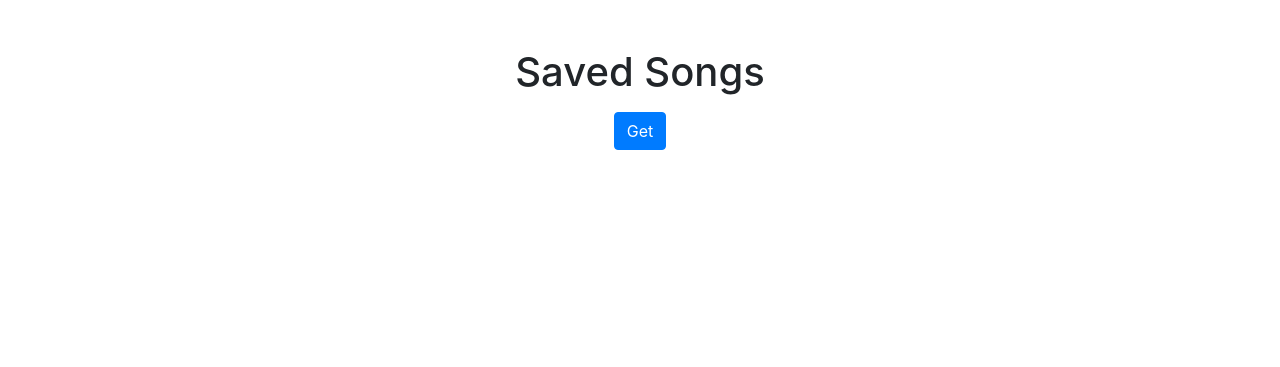
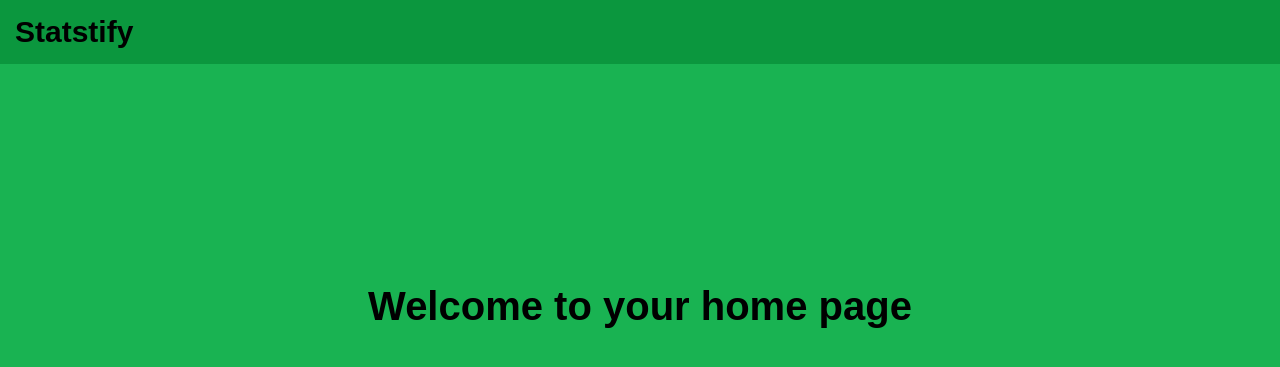
Before and after one commit to AyenamKhanal/Spotify, a Flask app: template templates/home.html in a window 1280 px wide. Shown: the top 367 px of the page. Run offline with Flask 3, Linux system fonts and the light colour scheme; the template is opened without the code that fills it, so the values that code supplies are empty; some libraries are stand-ins or nearby versions.

Commit message:
latest until log in page

```diff
--- a/app.py
+++ b/app.py
@@ -81,5 +81,11 @@ def refresh_token():
 
         return redirect('/playlists')
 
+@app.route("/home")
+def home():
+    return render_template("home.html")
+
+
+
 if __name__ == '__main__':
     app.run(host='0.0.0.0', debug=True)
--- a/templates/home.html
+++ b/templates/home.html
@@ -1,23 +1,9 @@
-<!DOCTYPE html>
-<html lang="en">
-<head>
-    <meta charset="UTF-8">
-    <meta name="viewport" content="width=device-width, initial-scale=1.0">
-    <title>Spotify Auth</title>
-    <!-- Bootstrap CSS -->
-    <link href="https://stackpath.bootstrapcdn.com/bootstrap/4.5.2/css/bootstrap.min.css" rel="stylesheet">
-</head>
-<body>
-    <div class="container">
-        <h1 class="text-center mt-5">Saved Songs</h1>
-        <div class="text-center mt-3">
-            <a href="/saved-tracks" class="btn btn-primary">Get</a>
-        </div>
-    </div>
+{% extends "template1.html" %}
 
-    <!-- Bootstrap JS and dependencies -->
-    <script src="https://code.jquery.com/jquery-3.5.1.slim.min.js"></script>
-    <script src="https://cdn.jsdelivr.net/npm/@popperjs/core@2.9.2/dist/umd/popper.min.js"></script>
-    <script src="https://stackpath.bootstrapcdn.com/bootstrap/4.5.2/js/bootstrap.min.js"></script>
-</body>
-</html>
+{% block title %}
+    Home
+{% endblock %}
+
+{% block main %}
+    <h3>Welcome to your home page</h3>
+{% endblock %}
--- a/templates/successful.html
+++ b/templates/successful.html
@@ -1,12 +1,12 @@
 {% extends "template1.html" %}
 
 {% block title %}
-
+    Successful
 {% endblock %}
 
 {% block main %}
     <h3>Successfully logged in</h3>
     <div>
-        <a href="/home.html">Continue</a>
+        <a href="/home">Continue</a>
     </div>
 {% endblock %}
--- a/templates/template1.html
+++ b/templates/template1.html
@@ -3,7 +3,7 @@
 <head>
     <meta charset="UTF-8">
     <meta name="viewport" content="width=device-width, initial-scale=1.0">
-    <title>Spotify Auth</title>
+    <title>{% block title %} {% endblock %}</title>
     <!-- styles.css -->
     <link rel="stylesheet" href="/static/styles.css">
 </head>
--- a/templates/welcome.html
+++ b/templates/welcome.html
@@ -4,7 +4,7 @@
 <head>
     <meta charset="UTF-8">
     <meta name="viewport" content="width=device-width, initial-scale=1.0">
-    <title>Spotify Auth</title>
+    <title>Welcome</title>
     <!-- styles.css -->
     <link rel="stylesheet" href="/static/styles.css">
 </head>
```
Also changed, not shown: templates/artistcount.html (deleted, +0 -23 lines).
